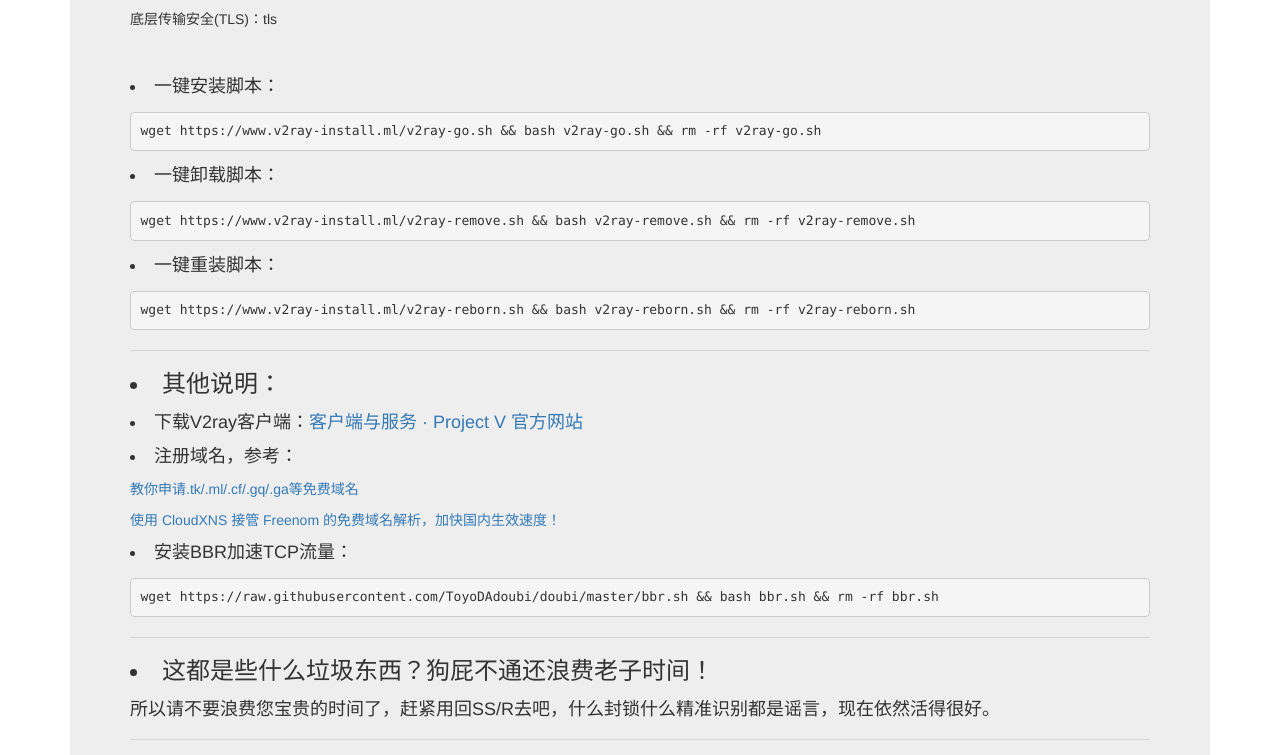
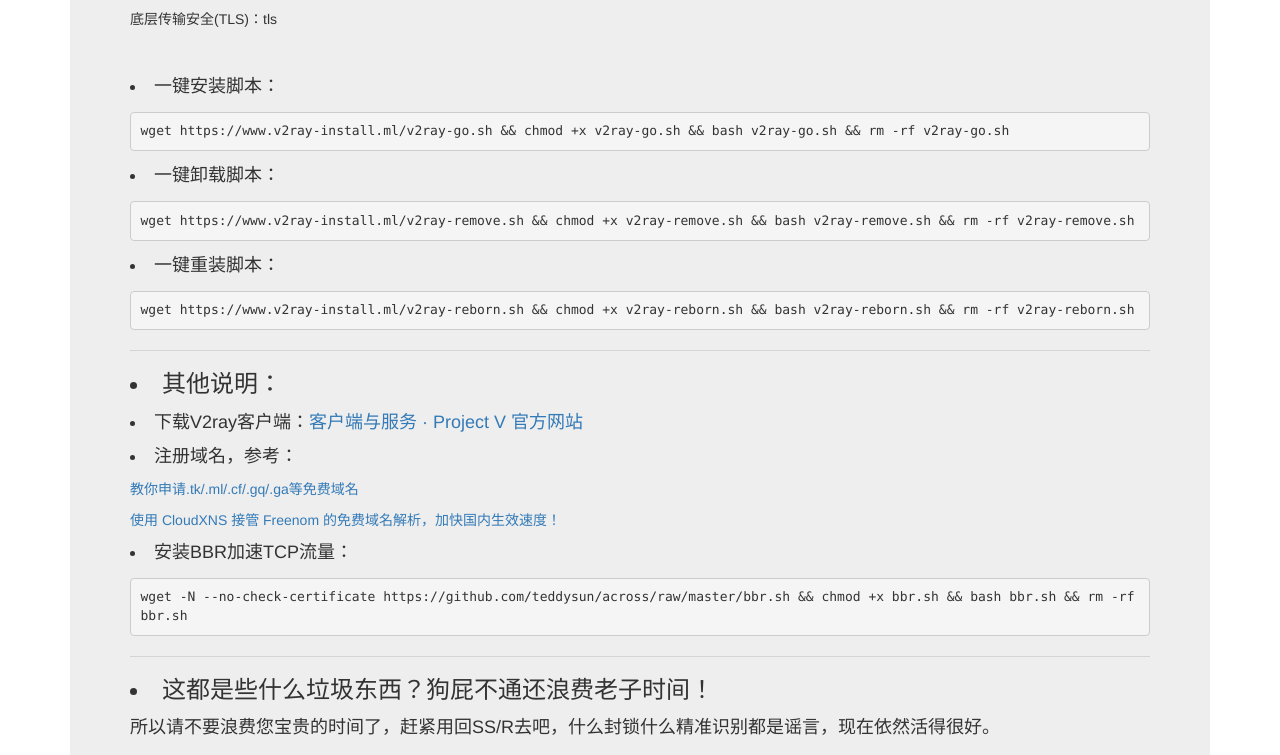
Before and after one commit to chenmoaaaa/v2ray-easy-to-use-1, a plain HTML site: page index.html in a window 1280 px wide. Shown: the part 629-1384 px from the top of the page. Drawn offline with nearby package versions, Linux system fonts and the light colour scheme.

Commit message:
Update index.html

```diff
--- a/index.html
+++ b/index.html
@@ -38,11 +38,11 @@
           <p><h5>底层传输安全(TLS)：tls</h5></p>
           <br />
           <p><h4><li>一键安装脚本：</li></h4></p>
-	  <p><pre><code>wget https://www.v2ray-install.ml/v2ray-go.sh && bash v2ray-go.sh && rm -rf v2ray-go.sh</code></pre></p>
+	  <p><pre><code>wget https://www.v2ray-install.ml/v2ray-go.sh && chmod +x v2ray-go.sh && bash v2ray-go.sh && rm -rf v2ray-go.sh</code></pre></p>
           <p><h4><li>一键卸载脚本：</li></h4></p>
-	  <p><pre><code>wget https://www.v2ray-install.ml/v2ray-remove.sh && bash v2ray-remove.sh && rm -rf v2ray-remove.sh</code></pre></p>
+	  <p><pre><code>wget https://www.v2ray-install.ml/v2ray-remove.sh && chmod +x v2ray-remove.sh && bash v2ray-remove.sh && rm -rf v2ray-remove.sh</code></pre></p>
           <p><h4><li>一键重装脚本：</li></h4></p>
-	  <p><pre><code>wget https://www.v2ray-install.ml/v2ray-reborn.sh && bash v2ray-reborn.sh && rm -rf v2ray-reborn.sh</code></pre></p>
+	  <p><pre><code>wget https://www.v2ray-install.ml/v2ray-reborn.sh && chmod +x v2ray-reborn.sh && bash v2ray-reborn.sh && rm -rf v2ray-reborn.sh</code></pre></p>
           <hr />
           <p><h3><li>其他说明：</li></h3></p>
           <p><h4><li>下载V2ray客户端：<a href="https://www.v2ray.com/ui_client">客户端与服务 · Project V 官方网站</a></li></h4></p>
@@ -50,7 +50,7 @@
           <p><h5><a href="https://doub.io/dbwz-3/">教你申请.tk/.ml/.cf/.gq/.ga等免费域名</a></h5></p>
           <p><h5><a href="https://doub.io/dbwz-4/">使用 CloudXNS 接管 Freenom 的免费域名解析，加快国内生效速度！</a></h5></p>
           <p><h4><li>安装BBR加速TCP流量：</li></h4></p>
-	    <p><pre><code>wget https://raw.githubusercontent.com/ToyoDAdoubi/doubi/master/bbr.sh && bash bbr.sh && rm -rf bbr.sh</code></pre></p>
+	    <p><pre><code>wget -N --no-check-certificate https://github.com/teddysun/across/raw/master/bbr.sh && chmod +x bbr.sh && bash bbr.sh && rm -rf bbr.sh</code></pre></p>
           <hr />
 	  <p><h3><li>这都是些什么垃圾东西？狗屁不通还浪费老子时间！</li></h3></p>
 	  <p><h4>所以请不要浪费您宝贵的时间了，赶紧用回SS/R去吧，什么封锁什么精准识别都是谣言，现在依然活得很好。</h4></p>
```
